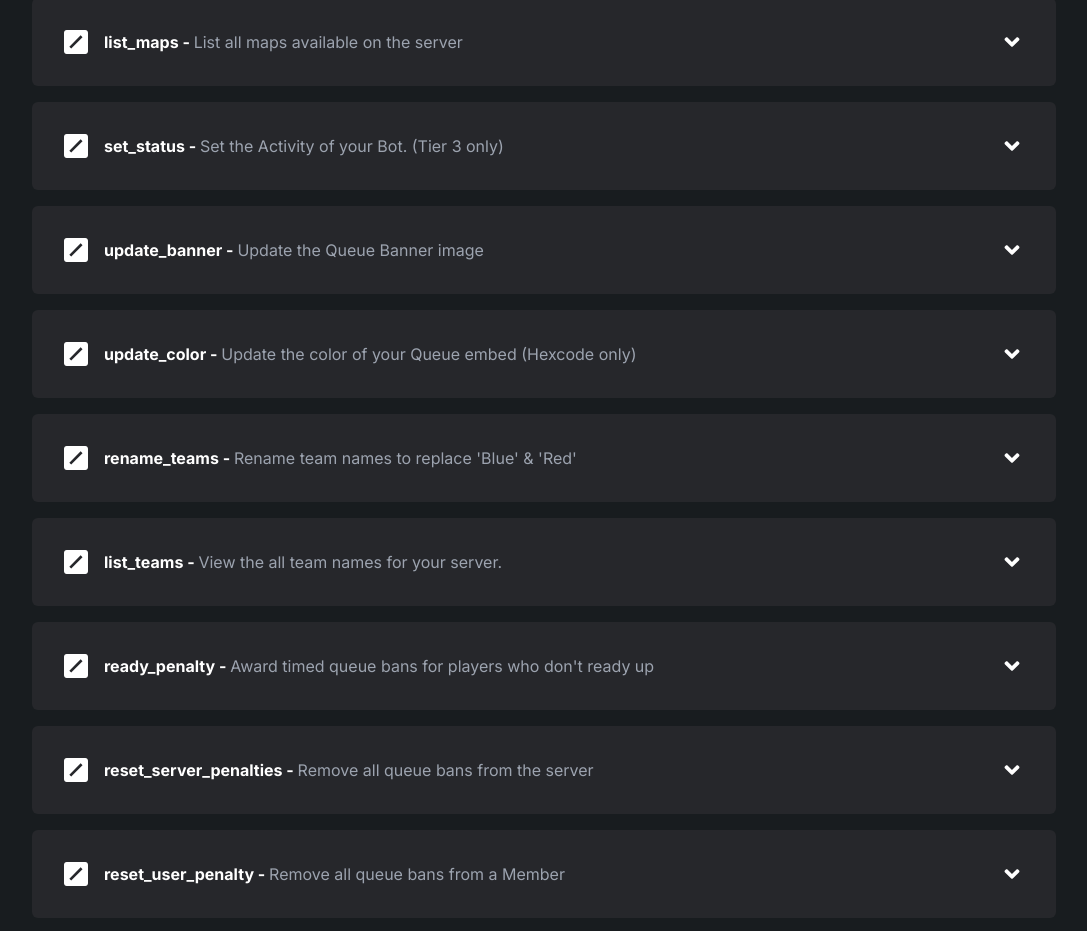
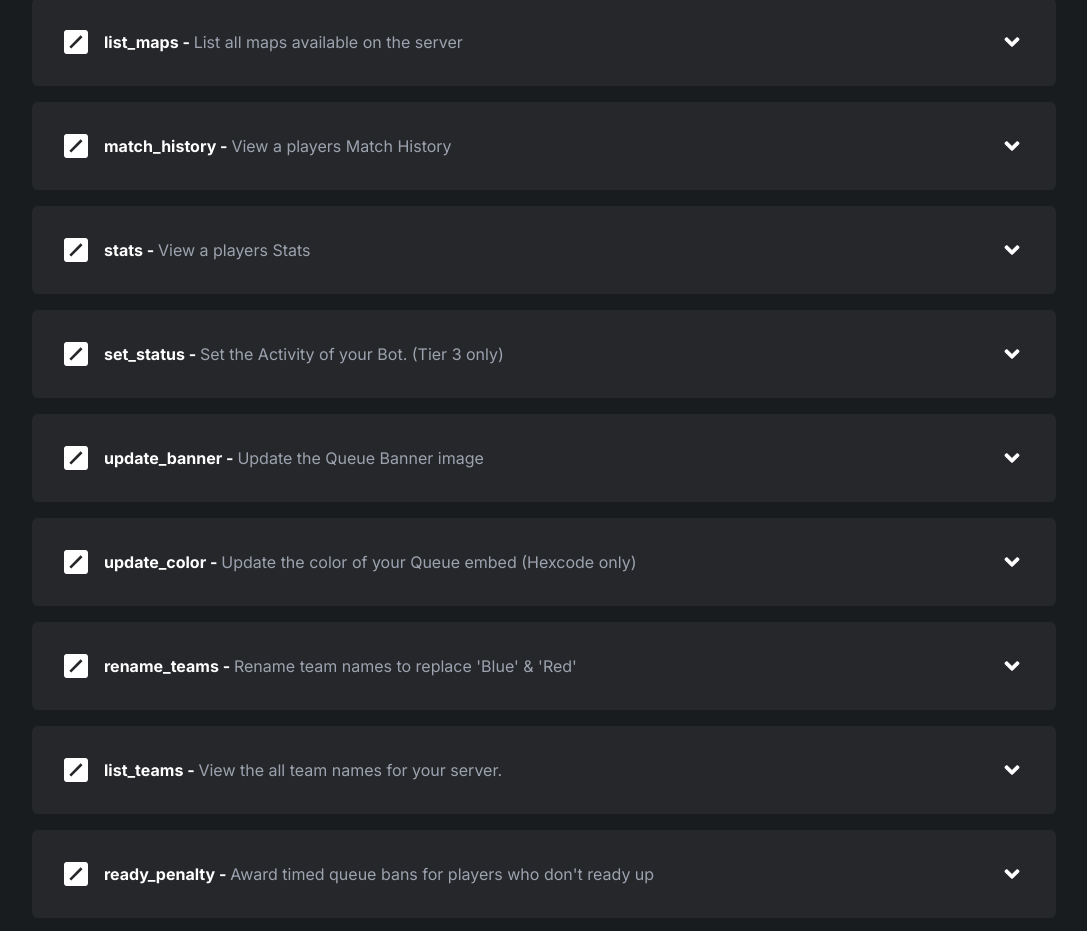
Before and after one commit to ItzDerock/InHouseQueue-site, a Next.js app: page /commands in a window 1280 px wide. Shown: the part 7440-8371 px from the top of the page, without its empty margins (96-1183 px from the left). Built offline with nearby package versions, Linux system fonts and the light colour scheme.

Commit message:
feat: add stats and match_history (#97)

```diff
--- a/src/data/commands.ts
+++ b/src/data/commands.ts
@@ -773,6 +773,28 @@ const commands = [
       "/list_maps",
     ]
   },
+  {
+    "name": "match_history",
+    "type": "General",
+    "description": "View a players Match History",
+    "usage": [
+      "/match_history [game] [member]",
+    ],
+    "examples": [
+      "/match_history Custom @Faker",
+    ]
+  },
+  {
+    "name": "stats",
+    "type": "General",
+    "description": "View a players Stats",
+    "usage": [
+      "/stats [game] [member]",
+    ],
+    "examples": [
+      "/stats Custom @Faker",
+    ]
+  },
   // ~ Games
 //   {
 //     "name": "champion",
```
